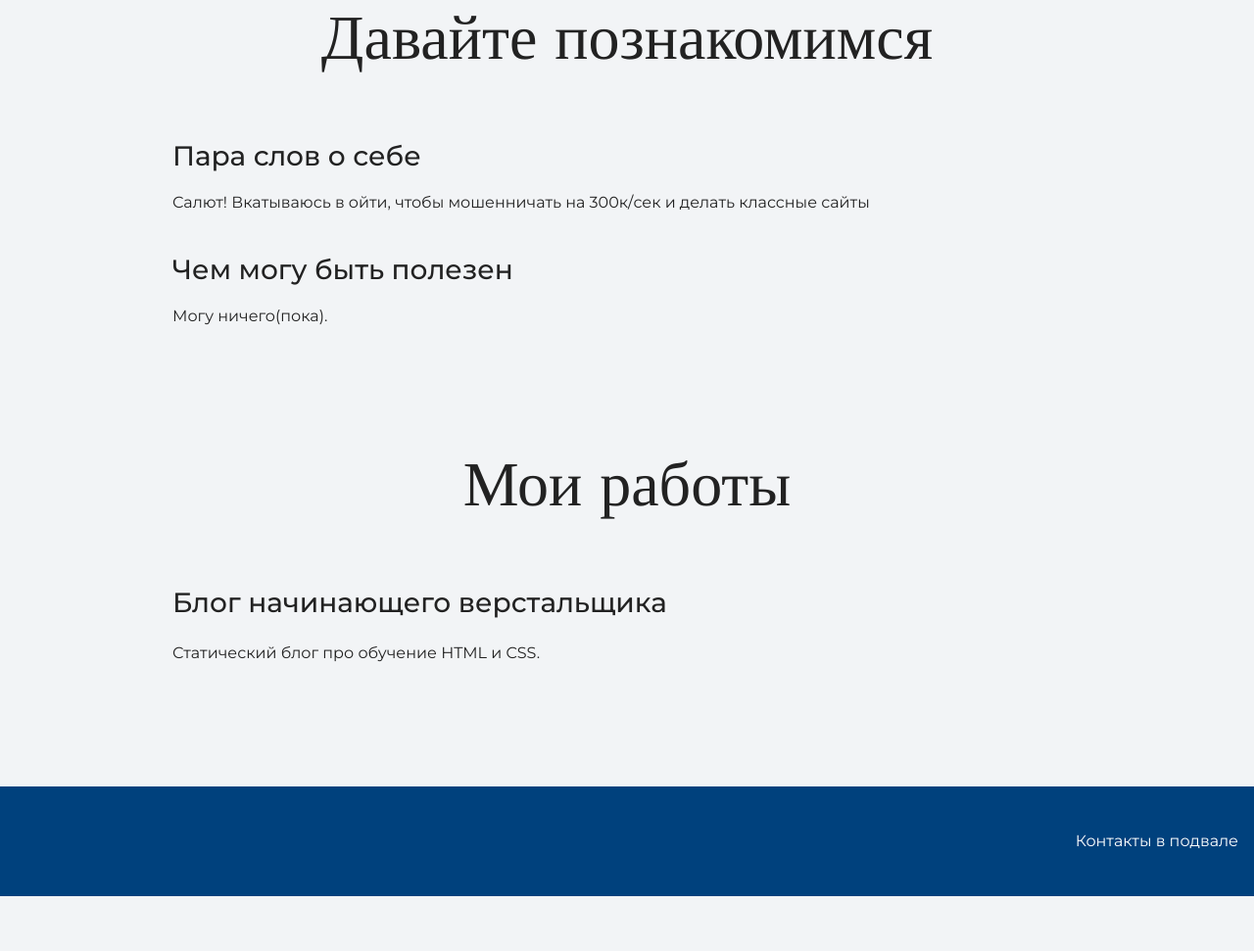
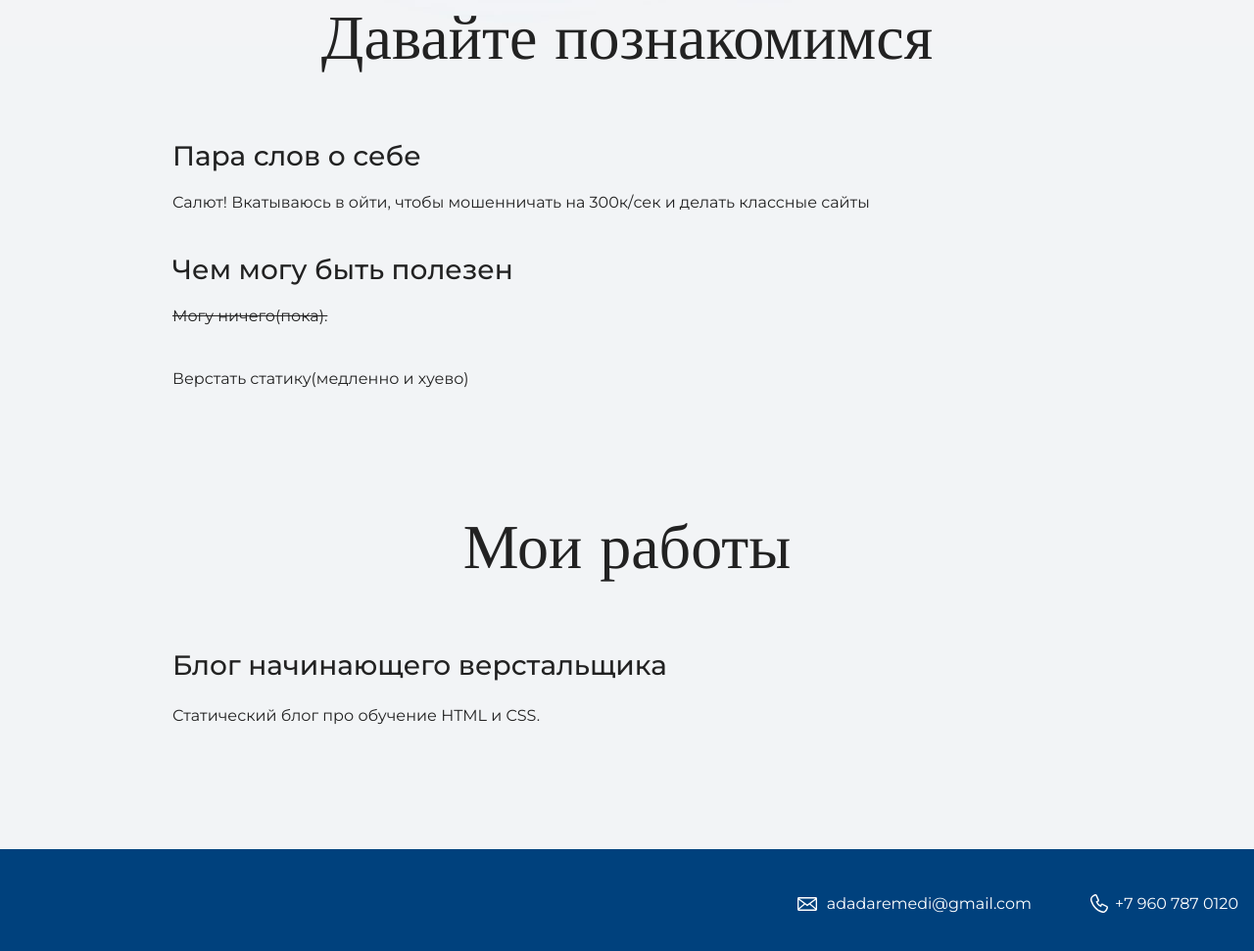
Before and after one commit to adadapoison/test-html, a plain HTML site: page index.html in a window 1280 px wide. Shown: the part 1033-2004 px from the top of the page at 98% size. Before the commit the page ends 1948 px from the top, so only its background shows below. Drawn offline with nearby package versions, Linux system fonts and the light colour scheme.

Commit message:
картинки для ксс, актуальный текст

```diff
--- a/index.html
+++ b/index.html
@@ -11,6 +11,8 @@
     <header class="page-header">
       <div class="container">
         <a href="https://github.com/adadapoison/"> Github </a>
+        <a class="header-phone" href="tel:+79607870120"> +7 960 787 0120</a>
+        <a class="header-email" href="mailto:adadaremedi@gmail.com">adadaremedi@gmail.com</a>
       </div>
     </header>
 
@@ -27,7 +29,8 @@
         <h3>Пара слов о себе</h3>
         <p>Салют! Вкатываюсь в ойти, чтобы мошенничать на 300к/сек и делать классные сайты</p>
         <h3>Чем могу быть полезен</h3>
-      <p>Могу ничего(пока).</p>
+        <p><del>Могу ничего(пока).</del></p>
+        <p>Верстать статику(медленно и хуево)</p>
       </div>
     </section>
 
@@ -41,7 +44,8 @@
 
     <footer class="page-footer">
       <div class="container">
-        Контакты в подвале
+        <a class="footer-email" href="mailto:adadaremedi@gmail.com">adadaremedi@gmail.com</a>
+        <a class="footer-phone" href="tel:+79607870120"> +7 960 787 0120</a>
       </div>
     </footer>
   </body>
```
Also changed, not shown: files/project.jpg (added), files/user.jpg (added), img/3hero-bg.jpg (added), img/hero-bg.jpg (added), img/icon-css.svg (added), img/icon-email-footer.svg (added), img/icon-email-header.svg (added), img/icon-html.svg (added), img/icon-phone-footer.svg (added), img/icon-phone-header.svg (added), style.css (line endings or trailing spaces).
